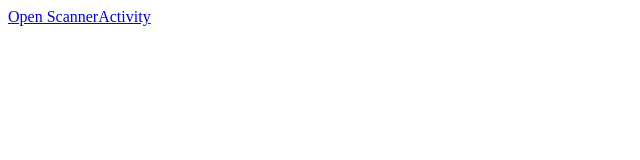
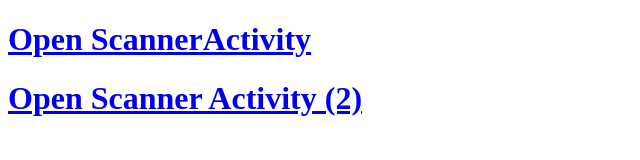
Before and after one commit to jonkerw85/jonkerw85.github.io, a plain HTML site: page custumuri.htm in a window 1280 px wide. Shown: the whole page, without its empty margins (0-640 px from the left). Drawn offline with Linux system fonts and the light colour scheme.

Commit message:
Update custumuri.htm

```diff
--- a/custumuri.htm
+++ b/custumuri.htm
@@ -1,6 +1,7 @@
 <!DOCTYPE html>
 <html>
 <body>
-    <a href="tradewebshop://scan">Open ScannerActivity</a>
+    <h1><a href="tradewebshop://scan">Open ScannerActivity</a></h1>
+    <h1><a href="intent://scan/#Intent;scheme=tradewebshop;package=nl.tghvantriest.webshop.twa;end">Open Scanner Activity (2)</a></h1>
 </body>
 </html>
```
